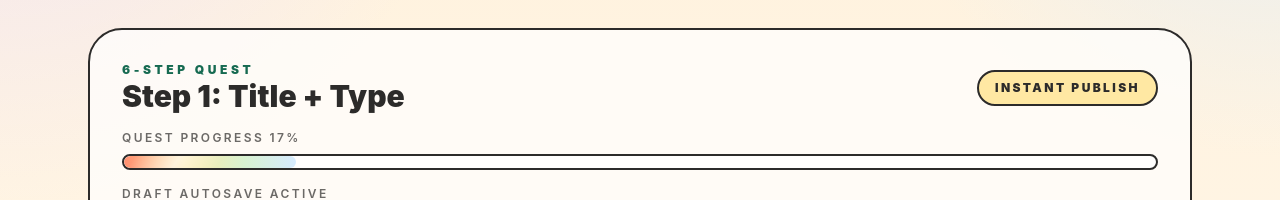
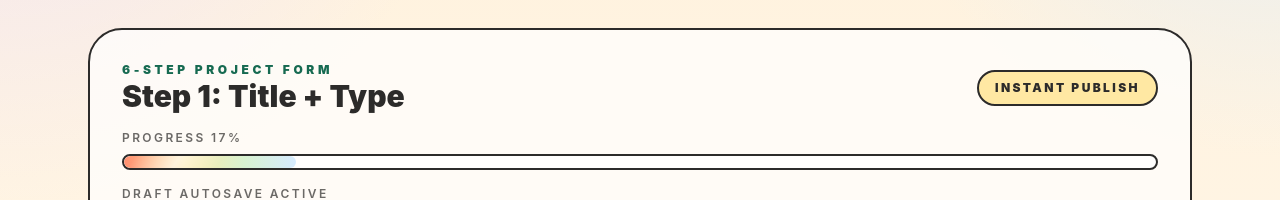
Before and after one commit to sai69692011-wq/Preclore, a Next.js app: page /submit in a window 1280 px wide. Shown: the part 282-482 px from the top of the page. Built offline with nearby package versions, Linux system fonts and the light colour scheme; no server answers.

Commit message:
Rename 'Quest' to 'Project' in submit-quest component

```diff
--- a/components/quest/submit-quest.jsx
+++ b/components/quest/submit-quest.jsx
@@ -310,7 +310,7 @@ export default function SubmitQuest({ isAuthenticated }) {
       <div className="space-y-4">
         <div className="flex flex-wrap items-center justify-between gap-3">
           <div>
-            <div className="text-xs font-black uppercase tracking-[0.3em] text-forest">6-Step Quest</div>
+            <div className="text-xs font-black uppercase tracking-[0.3em] text-forest">6-Step Project Form</div>
             <h2 className="text-3xl font-black text-ink">
               Step {stepIndex + 1}: {step.label}
             </h2>
@@ -321,7 +321,7 @@ export default function SubmitQuest({ isAuthenticated }) {
           </div>
         </div>
 
-        <ShimmerProgress value={progress} label={`Quest progress ${Math.round(progress)}%`} />
+        <ShimmerProgress value={progress} label={`Progress ${Math.round(progress)}%`} />
 
         <div className="text-xs font-semibold uppercase tracking-[0.2em] text-ink/70">
           {draftLoaded ? 'Draft autosave active' : 'Loading draft...'}
@@ -354,7 +354,7 @@ export default function SubmitQuest({ isAuthenticated }) {
           </TactileButton>
         ) : (
           <TactileButton onClick={handleSubmit} variant="primary" disabled={!isAuthenticated || submitting}>
-            {submitting ? 'Publishing...' : 'Publish + Reveal VQ'}
+            {submitting ? 'Publishing...' : 'Publish Project'}
           </TactileButton>
         )}
       </div>
```
